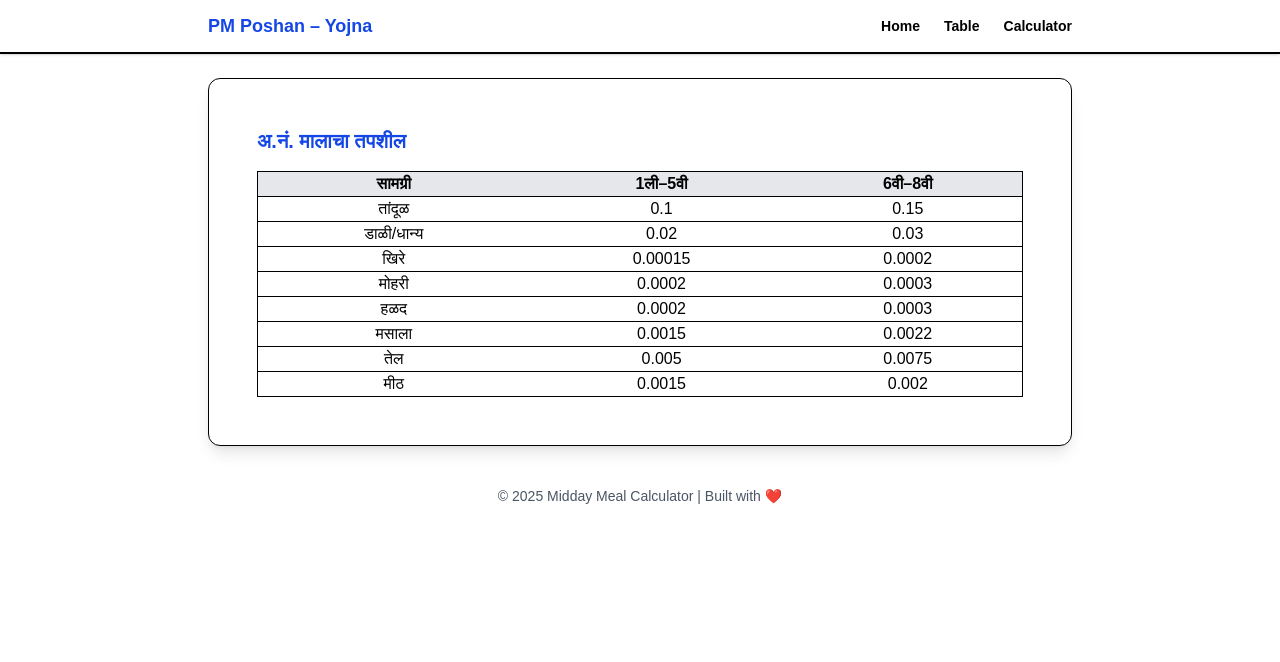
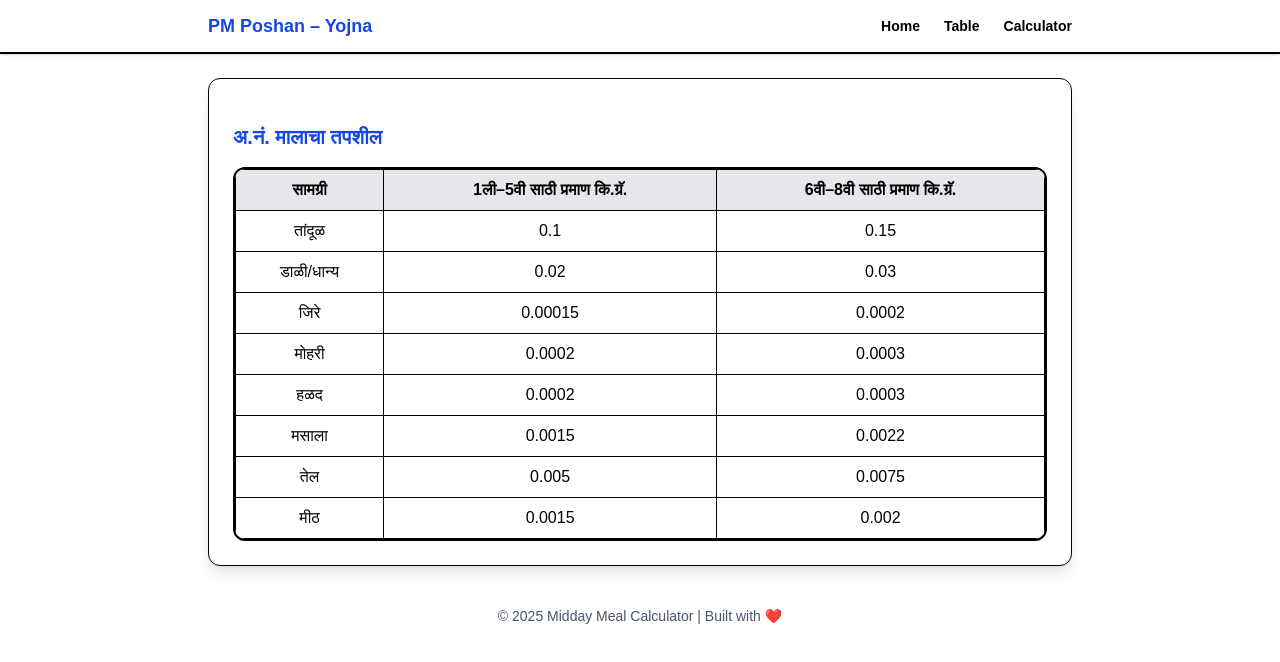
Before and after one commit to evsachin/middaymeal-calculator, a Next.js app: page /table in a window 1280 px wide. Shown: the top 662 px of the page. Built offline with nearby package versions, Linux system fonts and the light colour scheme.

Commit message:
fix: decimal amount to 3 , name issues

```diff
--- a/app/calculator/page.tsx
+++ b/app/calculator/page.tsx
@@ -13,9 +13,9 @@ export default function Page() {
 
   const rows = ITEMS.map((i) => ({
     ...i,
-    primary: +(i.p1 * safeP1).toFixed(3),
-    secondary: +(i.p2 * safeP2).toFixed(3),
-    total: +(i.p1 * safeP1 + i.p2 * safeP2).toFixed(3),
+    primary: (i.p1 * safeP1).toFixed(3),
+    secondary: (i.p2 * safeP2).toFixed(3),
+    total: (i.p1 * safeP1 + i.p2 * safeP2).toFixed(3),
   }));
 
   return (
@@ -72,9 +72,10 @@ export default function Page() {
           गणना केलेला मालाचा तपशील
         </h3>
 
+        <div className="overflow-hidden rounded-xl border">
           <table className="w-full border">
             <thead className="bg-gray-200 text-center">
-            <tr>
+              <tr className="">
                 <th className="border p-2">अन्न सामग्री</th>
                 <th className="border p-2">1–5 वी (एकूण)</th>
                 <th className="border p-2">6–8 वी (एकूण)</th>
@@ -96,10 +97,11 @@ export default function Page() {
             </tbody>
           </table>
         </div>
+      </div>
 
       {/* PDF Button */}
 
-      <div className="flex justify-center mt-6">
+      <div className="flex justify-center mt-6 mb-6">
         <button
           onClick={() => generateMealPDF(rows, safeP1, safeP2)}
           disabled={safeP1 === 0 && safeP2 === 0}
--- a/app/layout.tsx
+++ b/app/layout.tsx
@@ -36,17 +36,16 @@ export default function RootLayout({
       </head>
 
       <body
-        className={`${geistSans.variable} ${geistMono.variable} antialiased bg-gradient-to-br from-blue-50 via-white to-blue-100 min-h-screen`}
+        className={`${geistSans.variable} ${geistMono.variable} antialiased bg-linear-to-br from-blue-50 via-white to-blue-100 min-h-screen`}
       >
         {/* Header */}
         <header className="sticky top-0 z-50 bg-white/90 backdrop-blur border-b shadow-sm">
-
-          <Header/>
+          <Header />
         </header>
 
         {/* Main App Container */}
         <main className="max-w-4xl mx-auto px-4 py-6">
-          <div className="bg-white rounded-xl shadow-lg border p-4 md:p-6">
+          <div className="bg-white rounded-xl shadow-lg border p-3 md:p-6">
             {children}
           </div>
         </main>
--- a/app/page.tsx
+++ b/app/page.tsx
@@ -8,8 +8,8 @@ export default function Home() {
       </h1>
 
       <p className="text-gray-600 max-w-md">
-        विद्यार्थ्यांप्रमाणे आवश्यक धान्य, तेल, मसाले व इतर वस्तूंच्या
-        प्रमाणाचा अचूक हिशोब काढण्यासाठी ही अॅप मदत करते.
+        विद्यार्थ्यांप्रमाणे आवश्यक धान्य, तेल, मसाले व इतर वस्तूंच्या प्रमाणाचा
+        अचूक हिशोब काढण्यासाठी हे ऍप मदत करते.
       </p>
 
       <div className="grid gap-4 w-full max-w-sm mt-4">
--- a/app/table/page.tsx
+++ b/app/table/page.tsx
@@ -2,28 +2,32 @@ import { ITEMS } from "@/data/items";
 
 export default function Page(){
   return (
-    <div className="p-6">
+    <div className="pt-5">
       <h2 className="text-xl font-bold mb-4 text-blue-700">अ.नं. मालाचा तपशील</h2>
+
+      <div className="overflow-hidden border-2 rounded-xl">
+
 
       <table className="w-full border">
         <thead className="bg-gray-200">
           <tr>
-            <th>सामग्री</th>
-            <th>1ली–5वी</th>
-            <th>6वी–8वी</th>
+            <th className="border p-2">सामग्री</th>
+            <th className="border p-2">1ली–5वी साठी प्रमाण कि.ग्रॅ.</th>
+            <th className="border p-2">6वी–8वी साठी प्रमाण कि.ग्रॅ.</th>
           </tr>
         </thead>
 
         <tbody>
           {ITEMS.map(i => (
-            <tr key={i.name} className="border text-center">
-              <td>{i.name}</td>
-              <td>{i.p1}</td>
-              <td>{i.p2}</td>
+            <tr key={i.name} className="border text-center" >
+              <td className="border p-2">{i.name}</td>
+              <td className="border p-2">{i.p1}</td>
+              <td className="border p-2">{i.p2}</td>
             </tr>
           ))}
         </tbody>
       </table>
+       </div>
     </div>
   );
 }
--- a/data/items.ts
+++ b/data/items.ts
@@ -1,7 +1,7 @@
 export const ITEMS = [
   { name: "तांदूळ", p1: 0.1, p2: 0.15 },
   { name: "डाळी/धान्य", p1: 0.02, p2: 0.03 },
-  { name: "खिरे", p1: 0.00015, p2: 0.00020 },
+  { name: "जिरे", p1: 0.00015, p2: 0.00020 },
   { name: "मोहरी", p1: 0.00020, p2: 0.00030 },
   { name: "हळद", p1: 0.00020, p2: 0.00030 },
   { name: "मसाला", p1: 0.0015, p2: 0.0022 },
```
Lines whose indentation alone changed are shown as unchanged.
